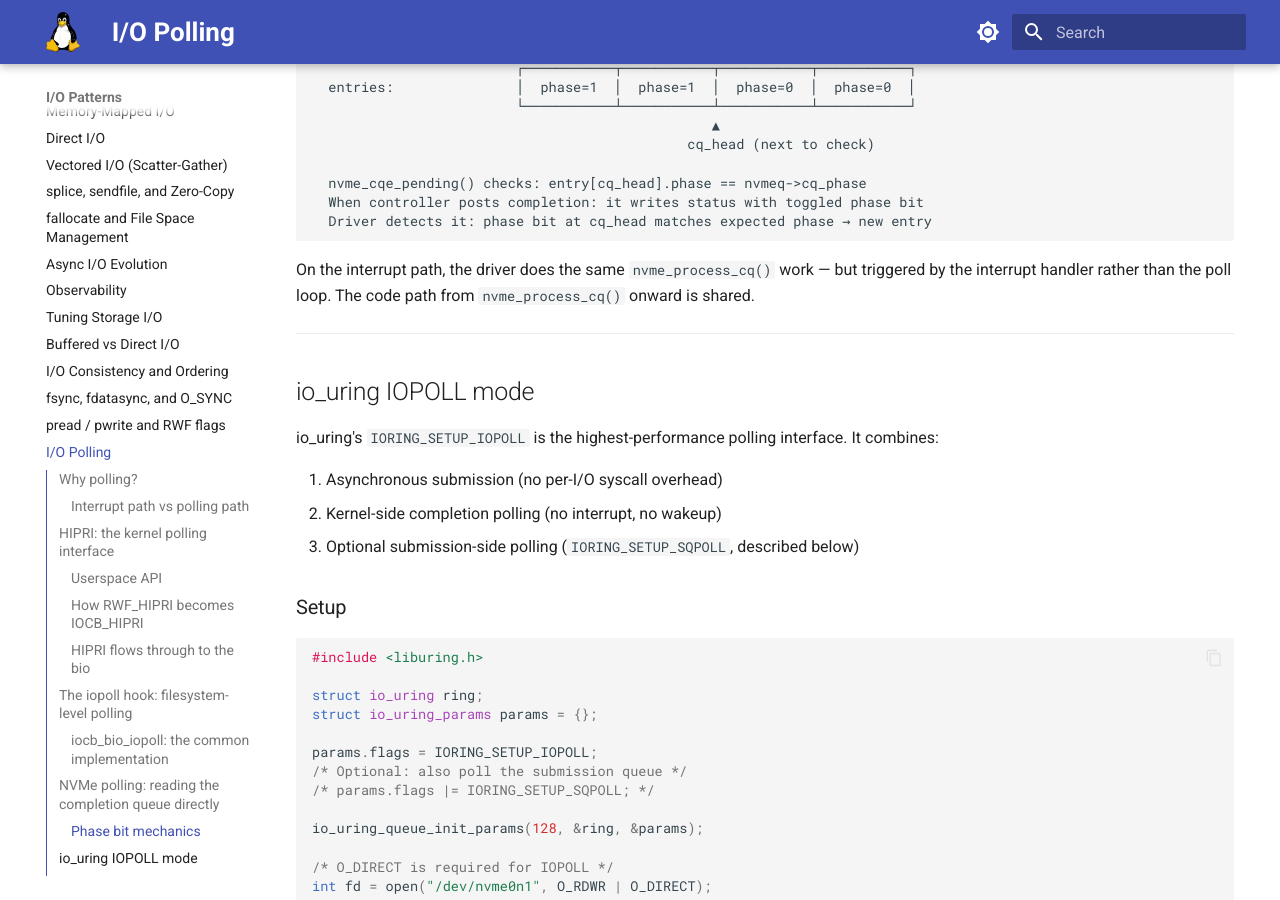
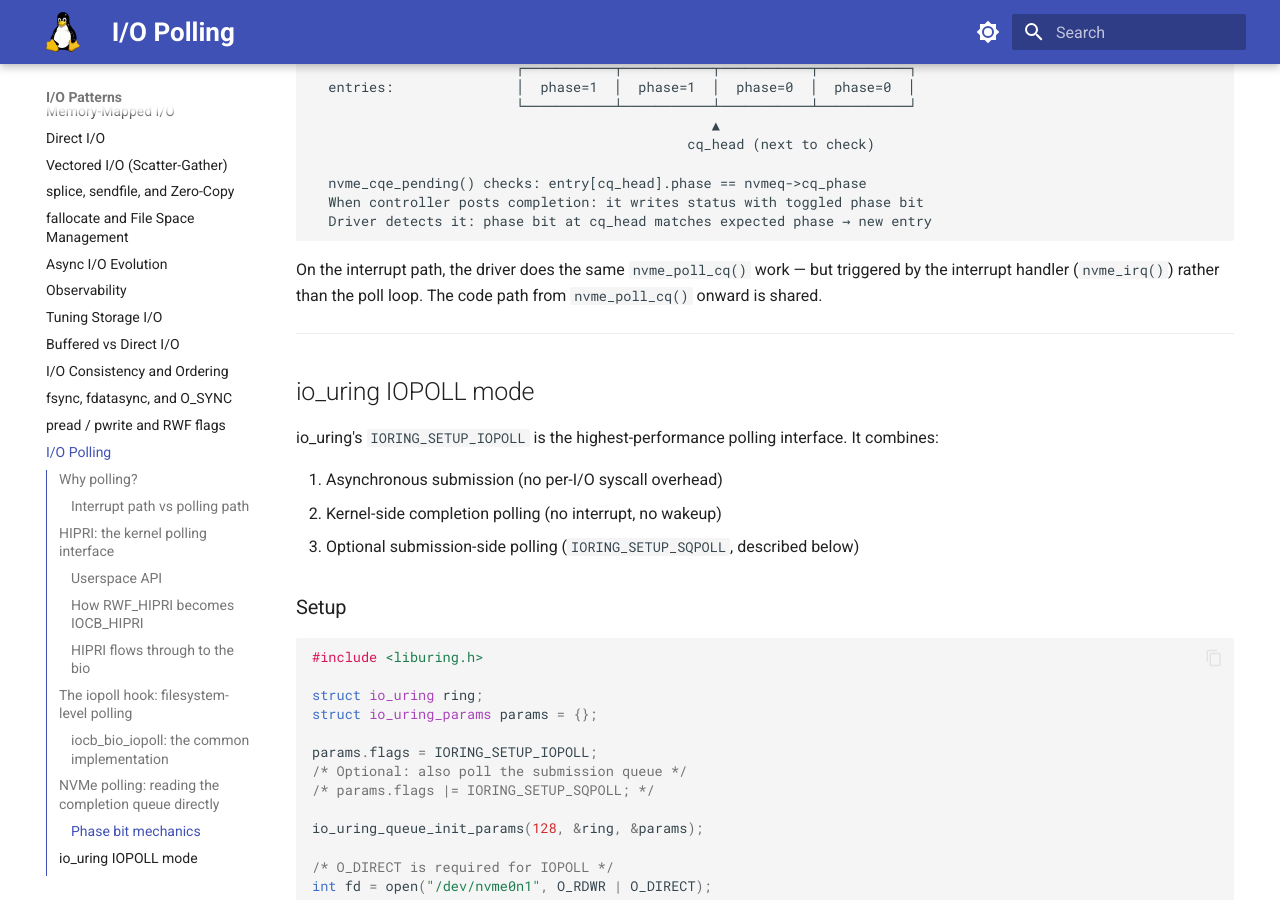
Before and after one commit to laveeshb/linux-kernel-internals, an MkDocs documentation site: the page built from docs/io/io-polling.md, in a window 1280 px wide and 900 px high, scrolled down 6009 px. Built offline with MkDocs 1.6.1 and Material for MkDocs 9.7.7, drawn with Linux system fonts in a browser that asks for light colours.

Commit message:
io-polling: fix stray nvme_process_cq reference (#560)
One prose reference named nvme_process_cq(), which does not exist in the kernel. Both the poll loop and the IRQ handler (nvme_irq) call nvme_poll_cq(). Follow-up to #559. mkdocs build --strict passes.

````diff
--- a/docs/io/io-polling.md
+++ b/docs/io/io-polling.md
@@ -285,7 +285,7 @@ CQ ring (4 entries):
   Driver detects it: phase bit at cq_head matches expected phase → new entry
 ```
 
-On the interrupt path, the driver does the same `nvme_process_cq()` work — but triggered by the interrupt handler rather than the poll loop. The code path from `nvme_process_cq()` onward is shared.
+On the interrupt path, the driver does the same `nvme_poll_cq()` work — but triggered by the interrupt handler (`nvme_irq()`) rather than the poll loop. The code path from `nvme_poll_cq()` onward is shared.
 
 ---
 
````
